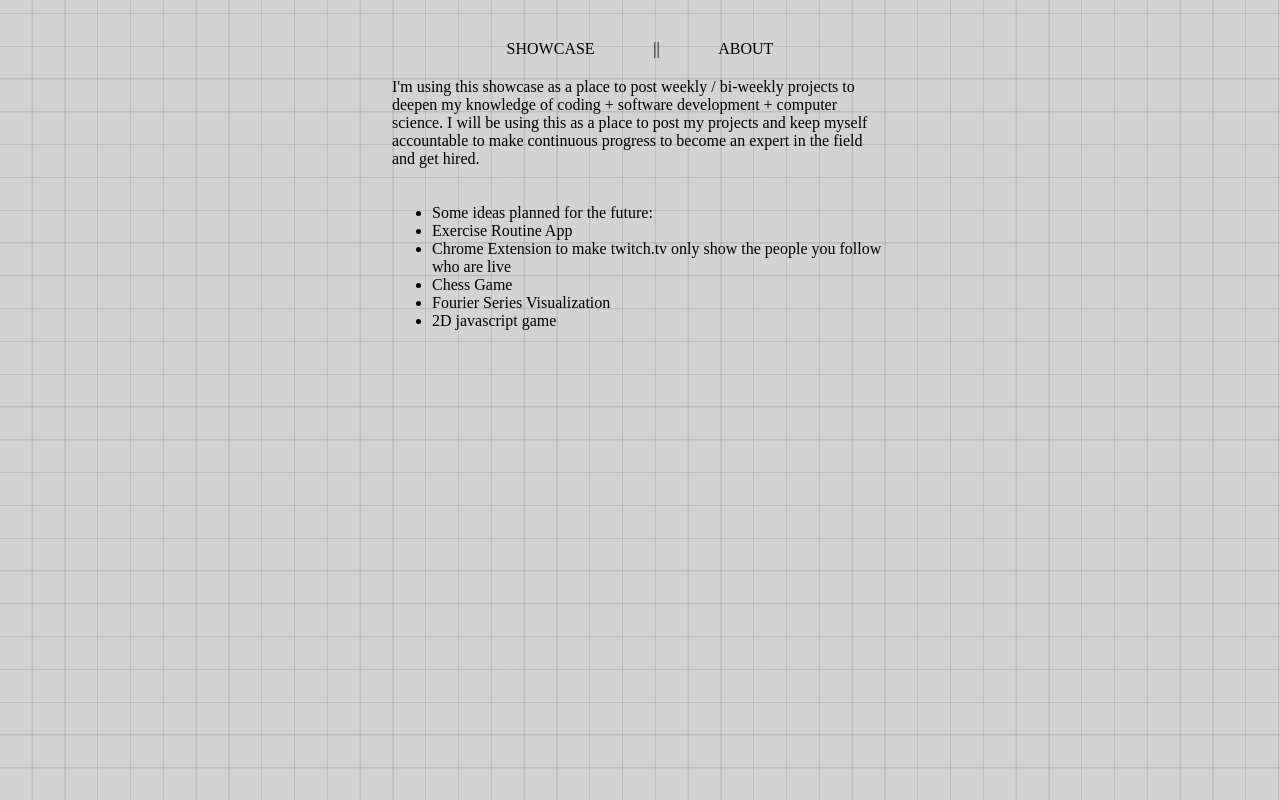
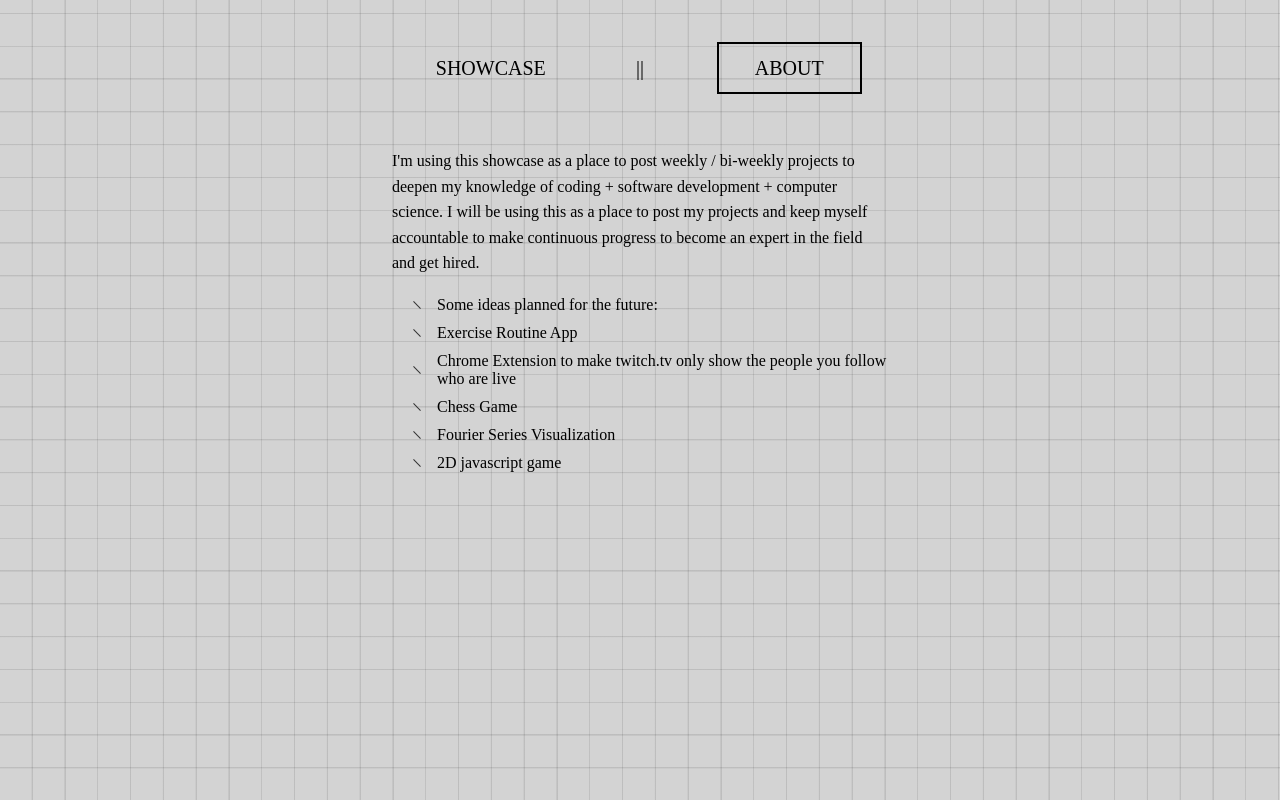
Before and after one commit to mluckster/showcase, a React (Create React App) app: page / in a window 1280 px wide. Both pictures are taken after a click on the element "ABOUT". Built offline with nearby package versions, Linux system fonts and the light colour scheme.

Commit message:
css and structure changes

```diff
--- a/src/components/Card/Card.css
+++ b/src/components/Card/Card.css
@@ -2,13 +2,18 @@
     border: 1px solid #ccc;
     border-radius: 8px;
     width: 40vw;
-    min-height: 4vh;
+    height: 7vh;
     padding: 20px;
     margin: 5px;
     cursor: pointer;
     transition: all 1s ease;
     border: 2px solid #c2d1ec; /* Border to mimic grid lines */
     box-shadow: 0 2px 4px rgba(0, 0, 0, 0.1); /* Shadow effect */
+}
+
+.projects.expanded {
+    height: 14vh;
+    border: 1px solid #333;
 }
 
 .projects:hover {
@@ -26,9 +31,3 @@
     line-height: 1.5;
     margin-bottom: 10px;
 }
-
-  /* Style for expanded card */
-.projects.expanded {
-    height: auto;
-    border: 1px solid #333; /* Change border color when expanded */
-}
--- a/src/components/Card/Card.jsx
+++ b/src/components/Card/Card.jsx
@@ -9,7 +9,7 @@ export default function Card ({ item }) {
     }
 
     return (
-        <div onClick={handleExpand} id={item.id} className='projects'>
+        <div onClick={handleExpand} id={item.id} className={ `projects ${expand ? 'expanded' : ''}` }>
             <div className='title'>
                 { item.title }
             </div>
--- a/src/components/Navbar/Navbar.css
+++ b/src/components/Navbar/Navbar.css
@@ -1,6 +1,22 @@
 .nav{
     display: flex;
     flex-direction: row;
-    width: 30vw;
+    width: 35vw;
     justify-content: space-evenly;
+    font-size: 2.5vh;
 }
+
+.nav-item{
+    margin: 2px;
+    height: 6vh;
+    width: 11vw;
+    display: flex;
+    justify-content: center;
+    align-items: center;
+    border: 2px solid rgba(0, 0, 0, 0);
+    transition: border 0.35s ease
+}
+
+.active {
+    border-color: black;
+}
--- a/src/components/Navbar/Navbar.jsx
+++ b/src/components/Navbar/Navbar.jsx
@@ -1,20 +1,19 @@
+import { useState } from 'react'
 import './Navbar.css'
 
 export default function Navbar({ setPage }) {
+    const [activeTab, setActiveTab] = useState('main')
+
     function handleClick(e){
-        console.log(e.target.id)
-        if (e.target.id === 'main'){
-            setPage(0)
-        } else{
-            setPage(1)
-        }
+        e.target.id === 'main' ? setPage(0) : setPage(1)
+        setActiveTab(e.target.id)
     }
 
     return(
         <div className='nav'>
-            <div id='main' onClick={handleClick}>SHOWCASE</div>
-            <div>||</div>
-            <div id='about' onClick={handleClick}>ABOUT</div>
+            <div id='main' className={`nav-item ${ activeTab === 'main' ? 'active' : '' }`} onClick={handleClick}>SHOWCASE</div>
+            <div className='nav-item'>||</div>
+            <div id='about' className={`nav-item ${ activeTab === 'about' ? 'active' : '' }`} onClick={handleClick}>ABOUT</div>
         </div>
 
     )
--- a/src/index.js
+++ b/src/index.js
@@ -1,7 +1,7 @@
 import React from 'react';
 import ReactDOM from 'react-dom/client';
 import './index.css';
-import App from './pages/App';
+import App from './pages/App/App';
 
 const root = ReactDOM.createRoot(document.getElementById('root'));
 root.render(
--- /dev/null
+++ b/src/pages/About/About.css
@@ -0,0 +1,27 @@
+.about-text {
+    font-size: 16px;
+    line-height: 1.6;
+    margin-bottom: 20px;
+}
+
+.about-list {
+    list-style: none;
+    padding-left: 20px;
+}
+
+.about-list li {
+    position: relative;
+    padding-left: 25px;
+    margin-bottom: 10px;
+}
+
+.about-list li::before {
+    content: "";
+    position: absolute;
+    left: 0;
+    top: 50%;
+    width: 10px;
+    height: 1px;
+    background-color: #333;
+    transform: translateY(-50%) rotate(45deg);
+}
--- /dev/null
+++ b/src/pages/About/About.jsx
@@ -0,0 +1,23 @@
+import './About.css'
+
+export default function About() {
+    return (
+        <div className='about'>
+            <div className="about-text">
+                I'm using this showcase as a place to post weekly / bi-weekly projects to deepen my knowledge of
+                coding + software development + computer science. I will be using this as a place to post my
+                projects and keep myself accountable to make continuous progress to become an expert in the field
+                and get hired.
+            </div>
+
+            <ul className="about-list">
+                <li>Some ideas planned for the future:</li>
+                <li>Exercise Routine App</li>
+                <li>Chrome Extension to make twitch.tv only show the people you follow who are live</li>
+                <li>Chess Game</li>
+                <li>Fourier Series Visualization</li>
+                <li>2D javascript game</li>
+            </ul>
+        </div>
+    );
+}
--- a/src/pages/App.jsx
+++ /dev/null
@@ -1,45 +0,0 @@
-import './App.css';
-import Card from '../components/Card/Card'
-import Navbar from '../components/Navbar/Navbar'
-import { useState } from 'react';
-import textData from '../data/textData.json'
-
-export default function App() {
-    const [page, setPage] = useState(0)
-
-    return (
-        <div className="App">
-            <Navbar setPage = { setPage }/>
-            {
-            page ?
-            <>
-            {/* about section */}
-                <div>
-                    I'm using this showcase as a place to post weekly / bi-weekly projects to deepen my knowledge of
-                    coding + software development + computer science. I will be using this as a place to post my
-                    projects and keep myself accountable to make continuous progress to become an expert in the field
-                    and get hired.
-                </div>
-
-                <ul>
-                    <li>Some ideas planned for the future:</li>
-                    <li>Exercise Routine App</li>
-                    <li>Chrome Extension to make twitch.tv only show the people you follow who are live</li>
-                    <li>Chess Game</li>
-                    <li>Fourier Series Visualization</li>
-                    <li>2D javascript game</li>
-                </ul>
-            </>
-            :
-            <div>
-                {
-                textData.map((item, index) => (
-                    <Card item={item} key={index} />
-                ))
-                }
-
-            </div>
-            }
-        </div>
-    );
-}
--- a/src/pages/App.css
+++ b/src/pages/App/App.css
@@ -19,3 +19,7 @@
         repeating-linear-gradient(0deg, transparent, transparent 3.9vh, rgba(0, 0, 0, 0.1) 4vh, rgba(0, 0, 0, 0.1) 4.1vh),
         repeating-linear-gradient(90deg, transparent, transparent 3.9vh, rgba(0, 0, 0, 0.1) 4vh, rgba(0, 0, 0, 0.1) 4.1vh);
 }
+
+.container{
+    margin-top: 4vh;
+}
--- /dev/null
+++ b/src/pages/App/App.jsx
@@ -0,0 +1,25 @@
+import './App.css';
+import Navbar from '../../components/Navbar/Navbar'
+import { useState } from 'react';
+import Main from '../Main/Main'
+import About from '../About/About'
+
+export default function App() {
+    const [page, setPage] = useState(0)
+
+    return (
+        <div className="App">
+            <Navbar setPage = { setPage }/>
+            {
+            page ?
+            <div className={ `container` }>
+                < About />
+            </div>
+            :
+            <div className={ `container` }>
+                < Main />
+            </div>
+            }
+        </div>
+    );
+}
--- /dev/null
+++ b/src/pages/Main/Main.jsx
@@ -0,0 +1,14 @@
+import Card from '../../components/Card/Card'
+import textData from '../../data/textData.json'
+
+export default function Main() {
+    return (
+        <>
+            {
+            textData.map((item, index) => (
+                <Card item={item} key={index} />
+            ))
+            }
+        </>
+    )
+}
```
Also changed, not shown: src/pages/Main/Main.css (added).
